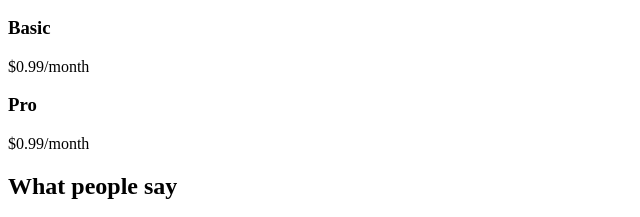
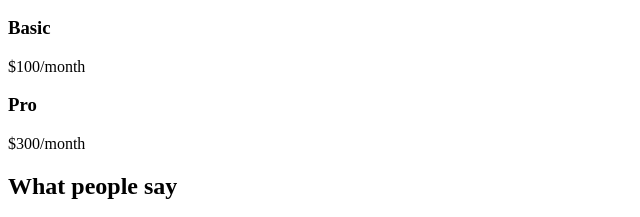
Before and after one commit to dmPoshyvak/GitProject9, a plain HTML site: page index.html in a window 1280 px wide. Shown: the part 550-767 px from the top of the page, 0-640 px from the left. Drawn offline with Linux system fonts and the light colour scheme.

Commit message:
4th total, 2nd in new - chnaged pricing (again)

```diff
--- a/index.html
+++ b/index.html
@@ -42,11 +42,11 @@
     <h2>Pricing</h2>
     <div class="plan">
       <h3>Basic</h3>
-      <p>$0.99/month</p>
+      <p>$100/month</p>
     </div>
     <div class="plan">
       <h3>Pro</h3>
-      <p>$0.99/month</p>
+      <p>$300/month</p>
     </div>
   </section>
 
```
Also changed, not shown: 1 other file.
